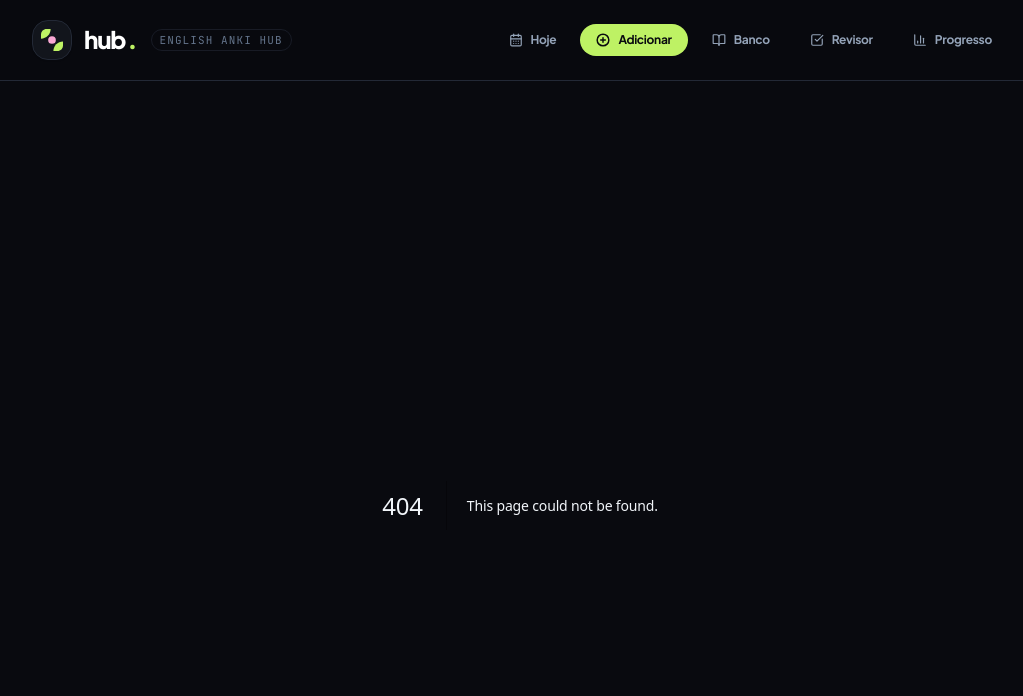
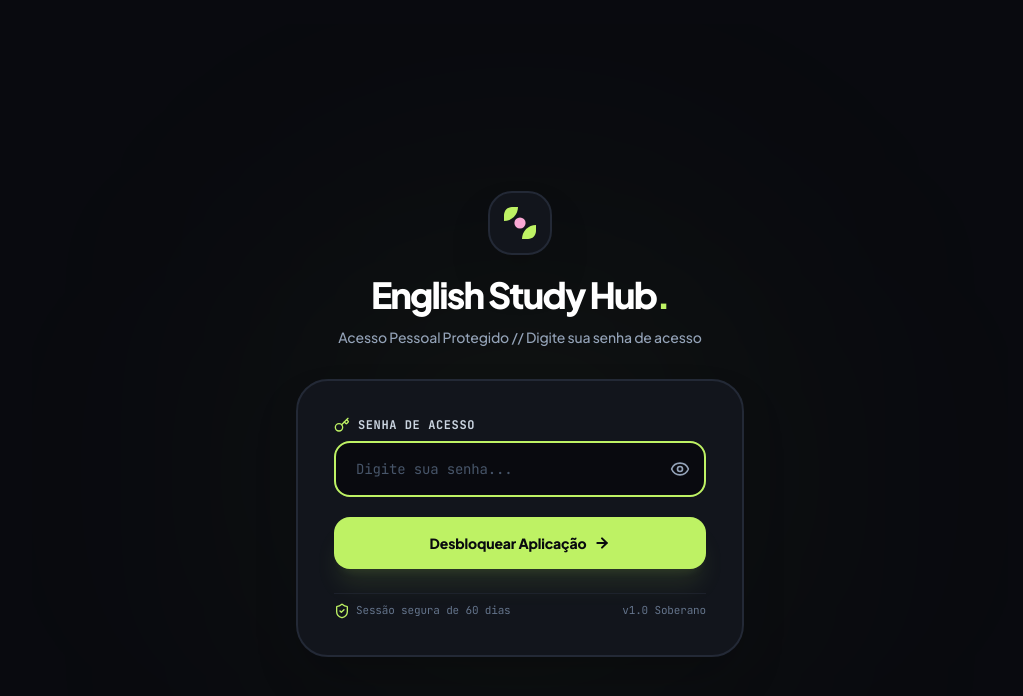
Before and after one commit to wesley-bayma/englishstudy, a Next.js app: page /login in a window 1280 px wide. Before the commit this address had no page. Shown: the top 696 px of the page, without its empty margins (120-1143 px from the left). Built offline with nearby package versions, Linux system fonts and the light colour scheme.

Commit message:
feat: add secure master password gate with next.js middleware and 60-day session

```diff
--- /dev/null
+++ b/app/api/auth/login/route.ts
@@ -0,0 +1,32 @@
+import { NextRequest, NextResponse } from 'next/server';
+
+export async function POST(req: NextRequest) {
+  try {
+    const { password } = await req.json();
+    const correctPassword = process.env.APP_PASSWORD || 'english123';
+
+    if (!password || password !== correctPassword) {
+      return NextResponse.json(
+        { error: 'Senha incorreta. Tente novamente.' },
+        { status: 401 }
+      );
+    }
+
+    // Set auth cookie valid for 60 days
+    const response = NextResponse.json({ success: true, message: 'Autenticado com sucesso' });
+
+    response.cookies.set({
+      name: 'hub_session_token',
+      value: 'authenticated_' + Buffer.from(correctPassword).toString('base64'),
+      httpOnly: true,
+      secure: process.env.NODE_ENV === 'production',
+      sameSite: 'lax',
+      path: '/',
+      maxAge: 60 * 60 * 24 * 60 // 60 days
+    });
+
+    return response;
+  } catch (error) {
+    return NextResponse.json({ error: 'Erro no servidor' }, { status: 500 });
+  }
+}
--- /dev/null
+++ b/app/api/auth/logout/route.ts
@@ -0,0 +1,17 @@
+import { NextRequest, NextResponse } from 'next/server';
+
+export async function POST(req: NextRequest) {
+  const response = NextResponse.json({ success: true, message: 'Desconectado' });
+
+  response.cookies.set({
+    name: 'hub_session_token',
+    value: '',
+    httpOnly: true,
+    secure: process.env.NODE_ENV === 'production',
+    sameSite: 'lax',
+    path: '/',
+    maxAge: 0 // Expire immediately
+  });
+
+  return response;
+}
--- /dev/null
+++ b/app/login/page.tsx
@@ -0,0 +1,150 @@
+'use client';
+
+import React, { useState, Suspense } from 'react';
+import { useRouter, useSearchParams } from 'next/navigation';
+import { Lock, Key, ArrowRight, ShieldCheck, Eye, EyeOff, Sparkles } from 'lucide-react';
+
+function LoginForm() {
+  const [password, setPassword] = useState('');
+  const [showPassword, setShowPassword] = useState(false);
+  const [error, setError] = useState<string | null>(null);
+  const [isLoading, setIsLoading] = useState(false);
+  const router = useRouter();
+  const searchParams = useSearchParams();
+  const redirectPath = searchParams.get('redirect') || '/';
+
+  const handleLogin = async (e: React.FormEvent) => {
+    e.preventDefault();
+    if (!password) {
+      setError('Por favor, digite sua senha.');
+      return;
+    }
+
+    setIsLoading(true);
+    setError(null);
+
+    try {
+      const res = await fetch('/api/auth/login', {
+        method: 'POST',
+        headers: { 'Content-Type': 'application/json' },
+        body: JSON.stringify({ password })
+      });
+
+      if (!res.ok) {
+        const data = await res.json();
+        setError(data.error || 'Senha incorreta.');
+        setIsLoading(false);
+        return;
+      }
+
+      // Success -> Redirect to protected route
+      router.push(redirectPath);
+      router.refresh();
+    } catch (err) {
+      setError('Erro ao conectar com o servidor.');
+      setIsLoading(false);
+    }
+  };
+
+  return (
+    <div className="min-h-screen bg-dark-bg text-slate-100 flex flex-col items-center justify-center p-4 sm:p-6 relative overflow-hidden">
+      {/* Subtle background glow */}
+      <div className="absolute w-[500px] h-[500px] bg-card-lime/5 rounded-full blur-[140px] pointer-events-none top-1/4" />
+
+      <div className="w-full max-w-md space-y-8 relative z-10">
+        {/* Brand Header */}
+        <div className="text-center space-y-3">
+          <div className="inline-flex items-center justify-center w-16 h-16 rounded-3xl bg-dark-card border-2 border-dark-border shadow-2xl p-3.5 mb-2">
+            <svg xmlns="http://www.w3.org/2000/svg" viewBox="0 0 80 80" className="w-full h-full">
+              <path d="M 0 20 C 0 8.954 8.954 0 20 0 L 35 0 C 35 19.33 19.33 35 0 35 Z" fill="#bef264" />
+              <path d="M 80 60 C 80 71.046 71.046 80 60 80 L 45 80 C 45 60.67 60.67 45 80 45 Z" fill="#bef264" />
+              <circle cx="40" cy="40" r="14" fill="#f9a8d4" />
+            </svg>
+          </div>
+
+          <h1 className="text-3xl sm:text-4xl font-black text-white tracking-tighter">
+            English Study Hub<span className="text-card-lime">.</span>
+          </h1>
+          <p className="text-xs sm:text-sm text-slate-400 font-medium">
+            Acesso Pessoal Protegido // Digite sua senha de acesso
+          </p>
+        </div>
+
+        {/* Login Card */}
+        <div className="bg-dark-card border-2 border-dark-border rounded-[32px] p-7 sm:p-9 shadow-2xl space-y-6">
+          <form onSubmit={handleLogin} className="space-y-5">
+            <div className="space-y-2">
+              <label className="text-xs font-mono font-bold text-slate-300 uppercase tracking-wider flex items-center gap-2">
+                <Key className="w-4 h-4 text-card-lime" />
+                Senha de Acesso
+              </label>
+
+              <div className="relative">
+                <input
+                  type={showPassword ? 'text' : 'password'}
+                  value={password}
+                  onChange={(e) => setPassword(e.target.value)}
+                  placeholder="Digite sua senha..."
+                  autoFocus
+                  className="w-full pl-5 pr-12 py-4 bg-dark-bg rounded-2xl border-2 border-dark-border text-white text-sm font-mono placeholder:text-slate-600 focus:outline-none focus:border-card-lime transition-colors"
+                />
+                <button
+                  type="button"
+                  onClick={() => setShowPassword(!showPassword)}
+                  className="absolute right-4 top-1/2 -translate-y-1/2 text-slate-400 hover:text-white transition-colors"
+                >
+                  {showPassword ? <EyeOff className="w-5 h-5" /> : <Eye className="w-5 h-5" />}
+                </button>
+              </div>
+            </div>
+
+            {error && (
+              <div className="p-3.5 rounded-2xl bg-rose-500/10 border border-rose-500/30 text-xs font-bold text-rose-400 flex items-center gap-2 animate-in fade-in">
+                <Lock className="w-4 h-4 flex-shrink-0" />
+                <span>{error}</span>
+              </div>
+            )}
+
+            <button
+              type="submit"
+              disabled={isLoading}
+              className="w-full py-4 px-6 rounded-2xl bg-card-lime hover:bg-card-limeDark text-dark-bg font-black text-sm transition-all active:scale-95 shadow-xl shadow-card-lime/10 flex items-center justify-center gap-2 disabled:opacity-50"
+            >
+              {isLoading ? (
+                <>
+                  <Sparkles className="w-4 h-4 animate-spin" />
+                  <span>Autenticando...</span>
+                </>
+              ) : (
+                <>
+                  <span>Desbloquear Aplicação</span>
+                  <ArrowRight className="w-4 h-4 stroke-[3]" />
+                </>
+              )}
+            </button>
+          </form>
+
+          <div className="pt-2 border-t border-dark-border/60 flex items-center justify-between text-[11px] font-mono text-slate-500">
+            <span className="flex items-center gap-1.5">
+              <ShieldCheck className="w-4 h-4 text-card-lime" />
+              Sessão segura de 60 dias
+            </span>
+            <span>v1.0 Soberano</span>
+          </div>
+        </div>
+      </div>
+    </div>
+  );
+}
+
+export default function LoginPage() {
+  return (
+    <Suspense fallback={
+      <div className="min-h-screen bg-dark-bg flex items-center justify-center text-slate-400 font-mono text-xs">
+        Carregando...
+      </div>
+    }>
+      <LoginForm />
+    </Suspense>
+  );
+}
--- a/components/Navbar.tsx
+++ b/components/Navbar.tsx
@@ -15,6 +15,15 @@ import {
 
 export function Navbar() {
   const pathname = usePathname();
+
+  if (pathname === '/login') {
+    return null;
+  }
+
+  const handleLogout = async () => {
+    await fetch('/api/auth/logout', { method: 'POST' });
+    window.location.href = '/login';
+  };
 
   const navItems = [
     { label: 'Hoje', href: '/', icon: CalendarDays },
```
Also changed, not shown: middleware.ts (added, +49 -0 lines).
